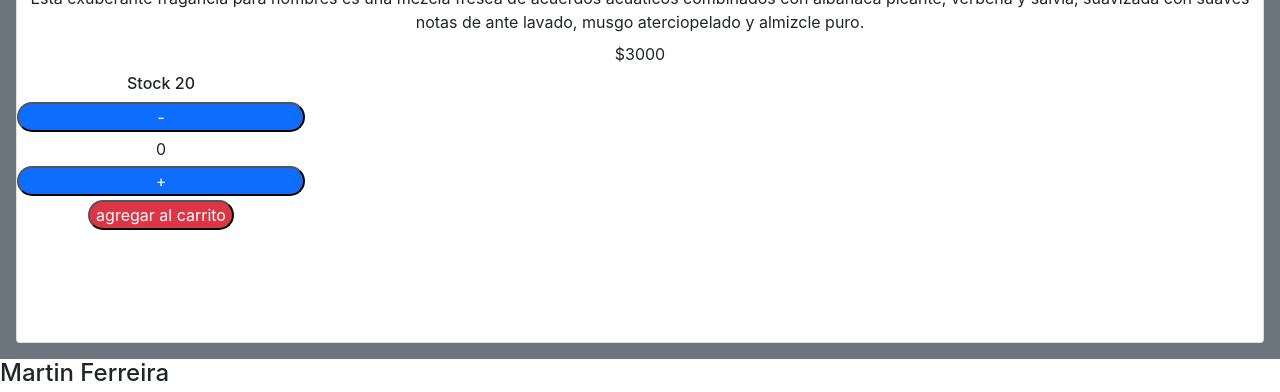
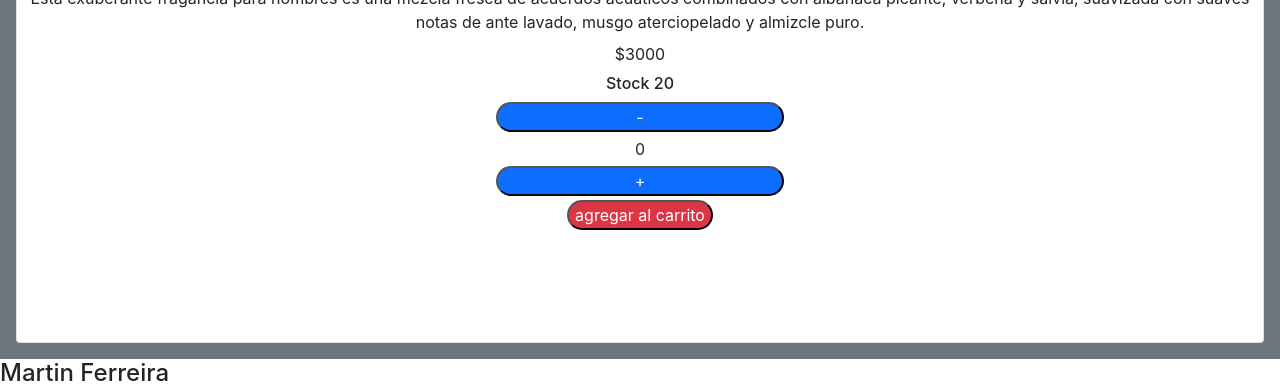
Before and after one commit to MartinFerreiraa/Repositorio2, a React (Create React App) app: page /item/1 in a window 1280 px wide. Shown: the part 529-921 px from the top of the page. Built offline with nearby package versions, Linux system fonts and the light colour scheme.

Commit message:
primera entrega  con filtro detalle navbar

```diff
--- a/src/components/CartWidget/CartWidget.jsx
+++ b/src/components/CartWidget/CartWidget.jsx
@@ -5,7 +5,7 @@ import Carrito from '../../carrito.png'
 
 
 const CartWidget = (cantidadCarrito) => {
-    cantidadCarrito = 0;
+    cantidadCarrito = (0);
 
     return (
         <div className="carrito">
--- a/src/components/ItemCount/ItemCount.jsx
+++ b/src/components/ItemCount/ItemCount.jsx
@@ -1,6 +1,8 @@
 import React, { useState } from "react";
-const ItemCount = ({ stock, initaial, onAdd }) => {
+import { Link } from "react-router-dom";
+const ItemCount = ({ manejarClick,stock, initaial, onAdd }) => {
     const [count, setCount] = useState(initaial || 0);
+
 
     const Restar = () => {
         if (count === 1) {
@@ -36,6 +38,7 @@ const ItemCount = ({ stock, initaial, onAdd }) => {
                     </div>
                     <button type="button" className="bg-primary text-white rounded-pill" onClick={Sumar}> + </button>
                 </div>
+
                 <button onClick={agregarCarrito} type="button" className="bg-danger text-white rounded-pill">
                     agregar al carrito
                 </button>
--- a/src/components/ItemDetail/ItemDetail.jsx
+++ b/src/components/ItemDetail/ItemDetail.jsx
@@ -22,7 +22,10 @@ return (
       <div className="card-text my-1">
         {producto.price}
       </div >
-      <ItemCount stock={producto.stock} />
+      <div className="conteiner d-flex justify-content-center p-10" >
+        <ItemCount stock={producto.stock} />
+      </div>
+
     </div>
   </div>
   )
```
